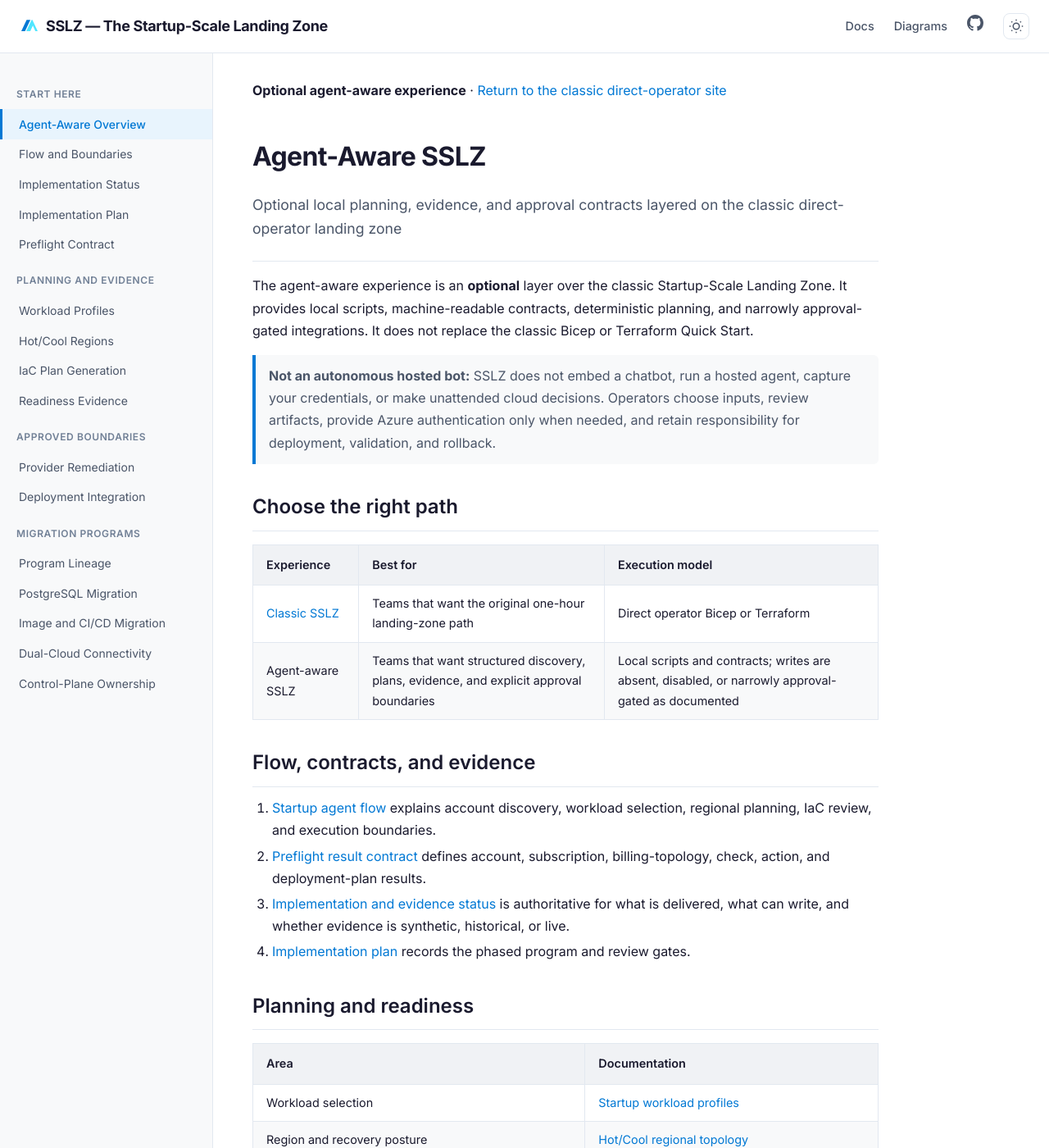
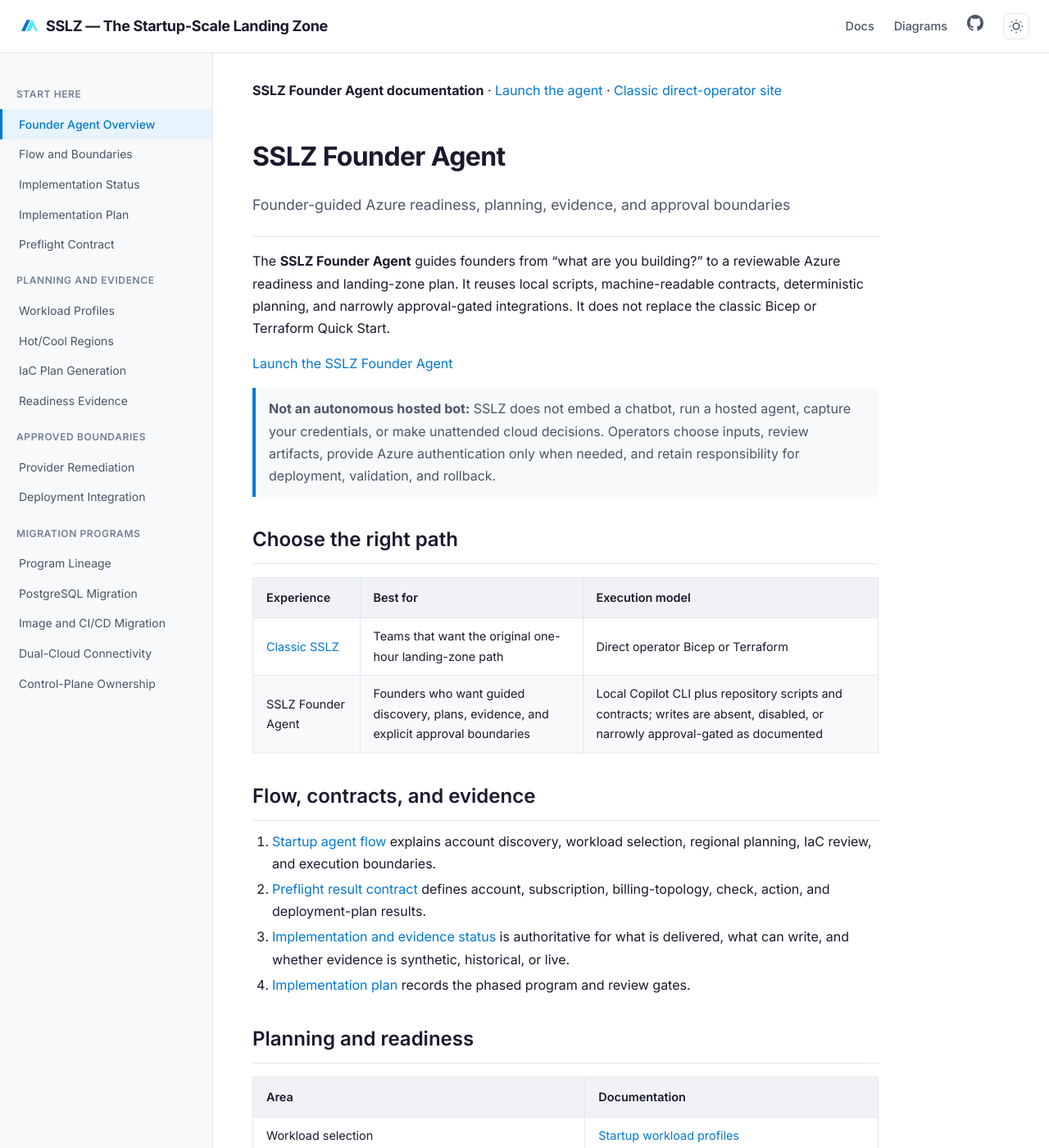
Before and after one commit to ricmmartins/sslz, a Jekyll site: the page built from agent/index.md, in a window 1280 px wide and 1400 px high. Shown: the whole window at 82% size. Built offline with Jekyll 4.4.1, drawn with Linux system fonts in a browser that asks for light colours.

Commit message:
Add SSLZ Founder Agent

```diff
--- a/_data/navigation.yml
+++ b/_data/navigation.yml
@@ -25,7 +25,7 @@
 agent:
   - title: "Start Here"
     items:
-      - title: "Agent-Aware Overview"
+      - title: "Founder Agent Overview"
         url: "/agent/"
       - title: "Flow and Boundaries"
         url: "/agent/docs/startup-agent-flow/"
--- a/_includes/agent-sidebar.html
+++ b/_includes/agent-sidebar.html
@@ -1,5 +1,5 @@
 <aside class="sidebar" id="sidebar">
-  <nav class="sidebar-nav" aria-label="Agent-aware documentation">
+  <nav class="sidebar-nav" aria-label="SSLZ Founder Agent documentation">
     {% for section in site.data.navigation.agent %}
     <div class="sidebar-section">
       <h3>{{ section.title }}</h3>
--- a/_layouts/agent.html
+++ b/_layouts/agent.html
@@ -5,7 +5,7 @@
   {% include agent-sidebar.html %}
   <div class="page-content">
     <article>
-      <p><strong>Optional agent-aware experience</strong> · <a href="{{ '/' | relative_url }}">Return to the classic direct-operator site</a></p>
+      <p><strong>SSLZ Founder Agent documentation</strong> · <a href="{{ '/use-sslz-agent/' | relative_url }}">Launch the agent</a> · <a href="{{ '/' | relative_url }}">Classic direct-operator site</a></p>
       <h1 class="page-title">{{ page.title }}</h1>
       {% if page.description %}
       <p class="page-description">{{ page.description }}</p>
--- a/agent/index.md
+++ b/agent/index.md
@@ -1,13 +1,15 @@
 ---
 layout: agent
-title: "Agent-Aware SSLZ"
-description: "Optional local planning, evidence, and approval contracts layered on the classic direct-operator landing zone"
+title: "SSLZ Founder Agent"
+description: "Founder-guided Azure readiness, planning, evidence, and approval boundaries"
 permalink: /agent/
 ---
 
-The agent-aware experience is an **optional** layer over the classic Startup-Scale Landing Zone. It provides local
-scripts, machine-readable contracts, deterministic planning, and narrowly approval-gated integrations. It does not
-replace the classic Bicep or Terraform Quick Start.
+The **SSLZ Founder Agent** guides founders from "what are you building?" to a reviewable Azure readiness and landing-zone
+plan. It reuses local scripts, machine-readable contracts, deterministic planning, and narrowly approval-gated
+integrations. It does not replace the classic Bicep or Terraform Quick Start.
+
+[Launch the SSLZ Founder Agent]({{ '/use-sslz-agent/' | relative_url }})
 
 > **Not an autonomous hosted bot:** SSLZ does not embed a chatbot, run a hosted agent, capture your credentials, or make
 > unattended cloud decisions. Operators choose inputs, review artifacts, provide Azure authentication only when needed,
@@ -18,7 +20,7 @@
 | Experience | Best for | Execution model |
 |---|---|---|
 | [Classic SSLZ]({{ '/' | relative_url }}) | Teams that want the original one-hour landing-zone path | Direct operator Bicep or Terraform |
-| Agent-aware SSLZ | Teams that want structured discovery, plans, evidence, and explicit approval boundaries | Local scripts and contracts; writes are absent, disabled, or narrowly approval-gated as documented |
+| SSLZ Founder Agent | Founders who want guided discovery, plans, evidence, and explicit approval boundaries | Local Copilot CLI plus repository scripts and contracts; writes are absent, disabled, or narrowly approval-gated as documented |
 
 ## Flow, contracts, and evidence
 
@@ -68,5 +70,5 @@
   [greenfield journey report schema]({{ '/agent/schemas/greenfield-journey-report.schema.json' | relative_url }}).
 - [Sanitized contract examples]({{ '/agent/examples/ready-container-apps.json' | relative_url }}) show expected shapes
   without tenant secrets.
-- [Planning and validation scripts]({{ site.github_repo }}/tree/main/scripts) are source-controlled and run locally.
-- [Agent contract source]({{ site.github_repo }}/tree/main/agent) contains every schema, profile, example, and check.
+- [Planning and validation scripts]({{ site.github_repo }}/tree/agent-aware/scripts) are source-controlled and run locally.
+- [Agent contract source]({{ site.github_repo }}/tree/agent-aware/agent) contains every schema, profile, example, and check.
--- a/docs/startup-agent-flow.md
+++ b/docs/startup-agent-flow.md
@@ -323,7 +323,7 @@
 
 The versioned machine-readable result schemas are implemented. `startup-preflight` produces the `inspect` result;
 scope-limited commands produce the separate provider-remediation, deployment, readiness, regional-attempt,
-greenfield-report, and program-lineage contracts linked from the [agent-aware overview](/agent/). The complete
+greenfield-report, and program-lineage contracts linked from the [SSLZ Founder Agent overview](/agent/). The complete
 shared preflight semantics, including reserved modes without a generic producer, are in the
 [Preflight Result Contract](/agent/docs/preflight-result-contract/). Use the checked-in
 [`ready-container-apps.json`](/agent/examples/ready-container-apps.json) and
```
Also changed, not shown: agent/README.md (+2 -2 lines), docs/implementation-status.md (+3 -0 lines), tests/fixtures/founder-agent-journeys.json (added, +60 -0 lines), tests/sslz-founder-agent.mjs (added, +137 -0 lines), use-sslz-agent.md (added, +108 -0 lines), .github/agents/sslz-founder.agent.md (added), .github/workflows/validate.yml, README.md.
